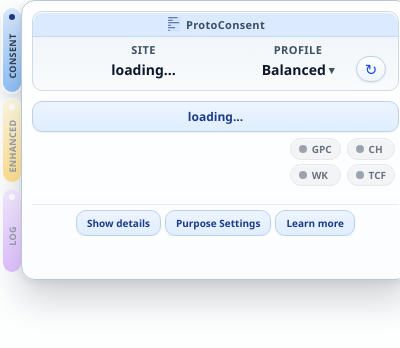
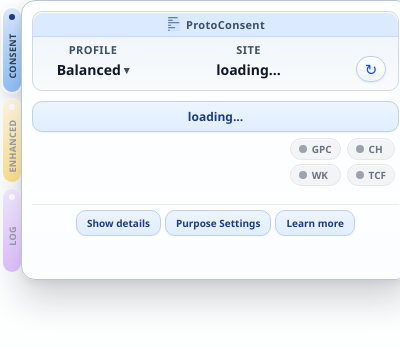
Before and after one commit to ProtoConsent/ProtoConsent, a browser extension: page extension/pages/popup.html in a window 400 px wide. Drawn offline with Linux system fonts and the light colour scheme.

Commit message:
chore(ui): popup header

```diff
--- a/extension/pages/css/popup.css
+++ b/extension/pages/css/popup.css
@@ -291,16 +291,6 @@ body {
   margin-top: 0;
 }
 
-.pc-header-controls {
-  margin-left: auto;
-  flex: 0 0 auto;
-  display: grid;
-  grid-template-columns: 96px 30px;
-  align-items: end;
-  gap: 10px;
-  margin-top: 0;
-}
-
 .pc-profile {
   width: 96px;
   display: grid;
@@ -586,7 +576,6 @@ body {
   display: inline-flex;
   align-items: center;
   justify-content: center;
-  justify-self: end;
   align-self: end;
   flex-shrink: 0;
   font-size: 15px;
--- a/extension/pages/popup.html
+++ b/extension/pages/popup.html
@@ -57,11 +57,6 @@
           <img src="../icons/protoconsent_icon_32.png" alt="" class="pc-header-brand-icon" width="16" height="16">
           <span class="pc-header-brand-name">ProtoConsent</span>
         </div>
-        <div class="pc-site">
-          <div class="pc-site-label">Site</div>
-          <div id="pc-site-domain" class="pc-site-domain">loading...</div>
-        </div>
-        <div class="pc-header-controls">
         <div class="pc-profile">
           <div class="pc-profile-label">Profile</div>
           <div class="pc-profile-dropdown" id="pc-profile-dropdown">
@@ -77,8 +72,11 @@
             </div>
           </div>
         </div>
+        <div class="pc-site">
+          <div class="pc-site-label">Site</div>
+          <div id="pc-site-domain" class="pc-site-domain">loading...</div>
+        </div>
         <button id="pc-reload-btn" class="pc-reload-btn" type="button" title="Reload this page" aria-label="Reload this page">↻</button>
-        </div>
       </header>
 
       <div id="pc-mode-content" class="pc-mode-content">
```
Lines whose indentation alone changed are shown as unchanged.
